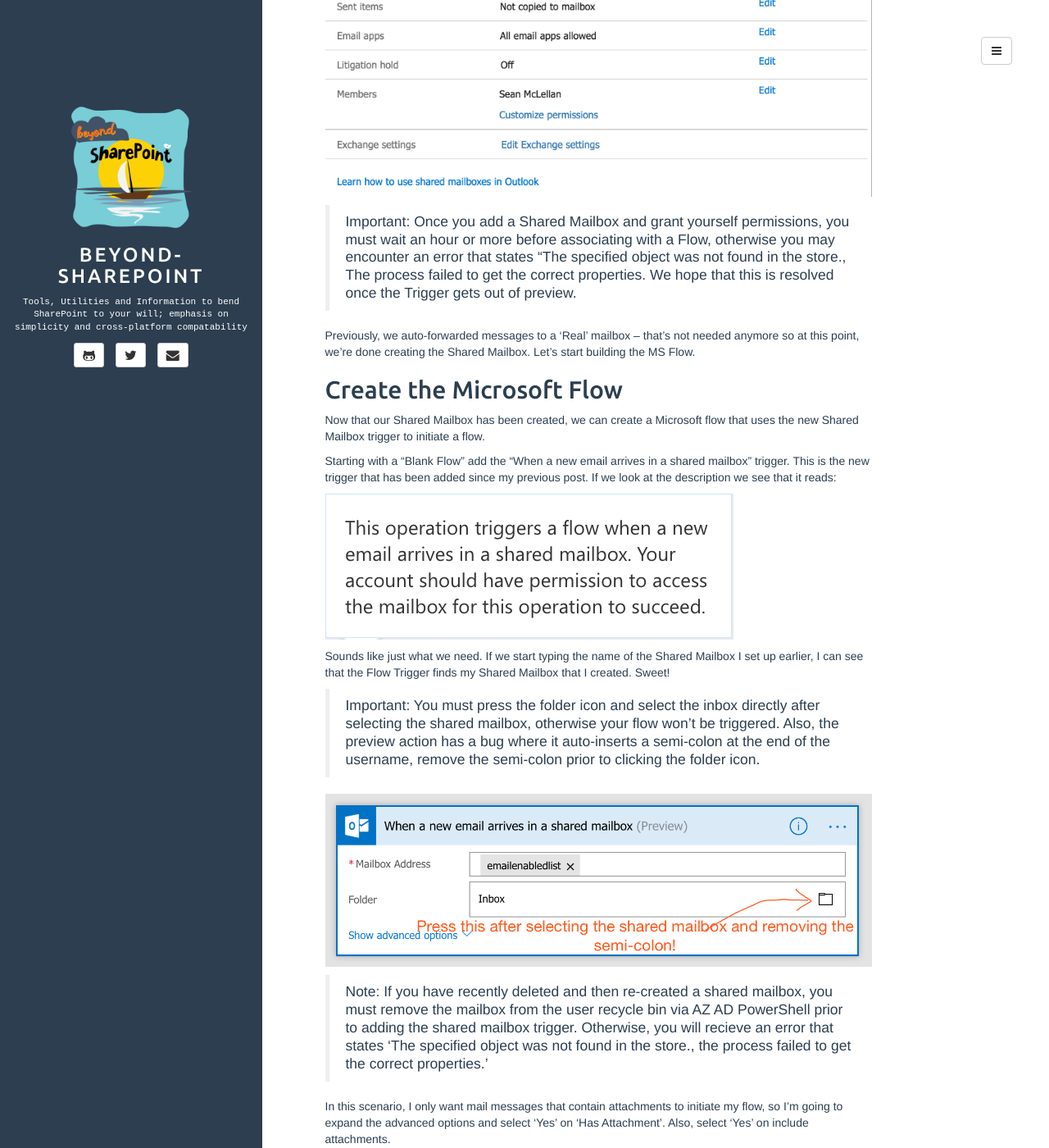
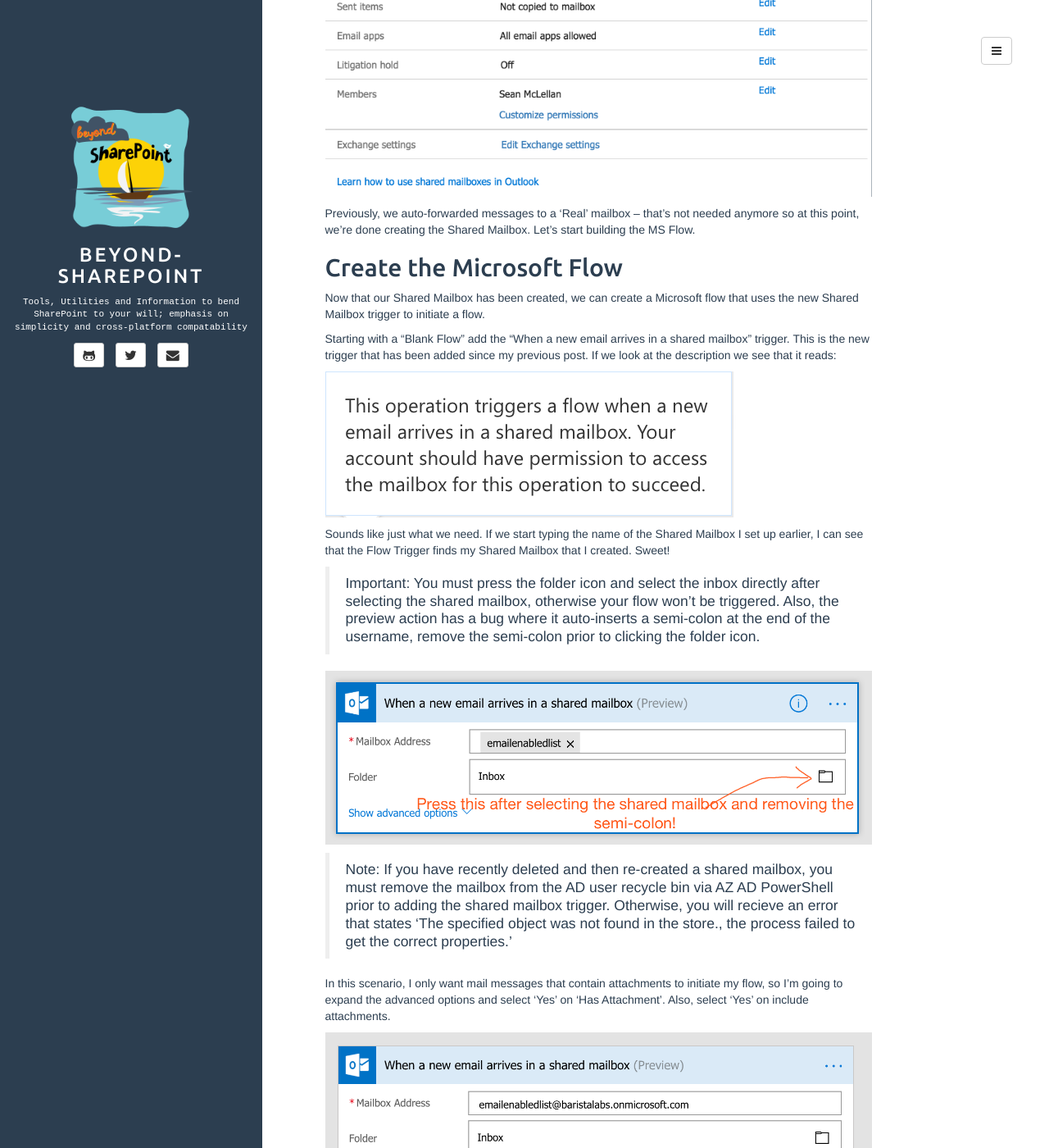
Before and after one commit to beyond-sharepoint/beyond-sharepoint.github.io, a Jekyll site: the page built from _posts/2017-10-26-creating-an-email-enabled-list-in-O365-pt-2.md, in a window 1280 px wide and 1400 px high, scrolled down 1159 px. Shown: the whole window at 82% size. Built offline with Jekyll 4.4.1, drawn with Linux system fonts in a browser that asks for light colours; comment, search, counter and statistics services are not loaded.

Commit message:
editing.

```diff
--- a/_posts/2017-10-26-creating-an-email-enabled-list-in-O365-pt-2.md
+++ b/_posts/2017-10-26-creating-an-email-enabled-list-in-O365-pt-2.md
@@ -23,8 +23,6 @@ I created a shared mailbox creatively called "emailenabledlist". This will be th
 Now, add yourself (or the user who will be creating the flow) as a member of the Shared Mailbox.
 ![screenshot](/assets/media/2017-10-26-creating-an-email-enabled-list-in-O365-pt-2-02.png "Screenshot")
 
-> Important: Once you add a Shared Mailbox and grant yourself permissions, you must wait an hour or more before associating with a Flow, otherwise you may encounter an error that states "The specified object was not found in the store., The process failed to get the correct properties. We hope that this is resolved once the Trigger gets out of preview.
-
 Previously, we auto-forwarded messages to a 'Real' mailbox -- that's not needed anymore so at this point, we're done creating the Shared Mailbox. Let's start building the MS Flow.
 
 Create the Microsoft Flow
@@ -41,7 +39,7 @@ Sounds like just what we need. If we start typing the name of the Shared Mailbox
 
 ![screenshot](/assets/media/2017-10-26-creating-an-email-enabled-list-in-O365-pt-2-04.png "Screenshot")
 
-> Note: If you have recently deleted and then re-created a shared mailbox, you must remove the mailbox from the user recycle bin via AZ AD PowerShell prior to adding the shared mailbox trigger. Otherwise, you will recieve an error that states 'The specified object was not found in the store., the process failed to get the correct properties.'
+> Note: If you have recently deleted and then re-created a shared mailbox, you must remove the mailbox from the AD user recycle bin via AZ AD PowerShell prior to adding the shared mailbox trigger. Otherwise, you will recieve an error that states 'The specified object was not found in the store., the process failed to get the correct properties.'
 
 
 In this scenario, I only want mail messages that contain attachments to initiate my flow, so I'm going to expand the advanced options and select 'Yes' on 'Has Attachment'. Also, select 'Yes' on include attachments.
```
